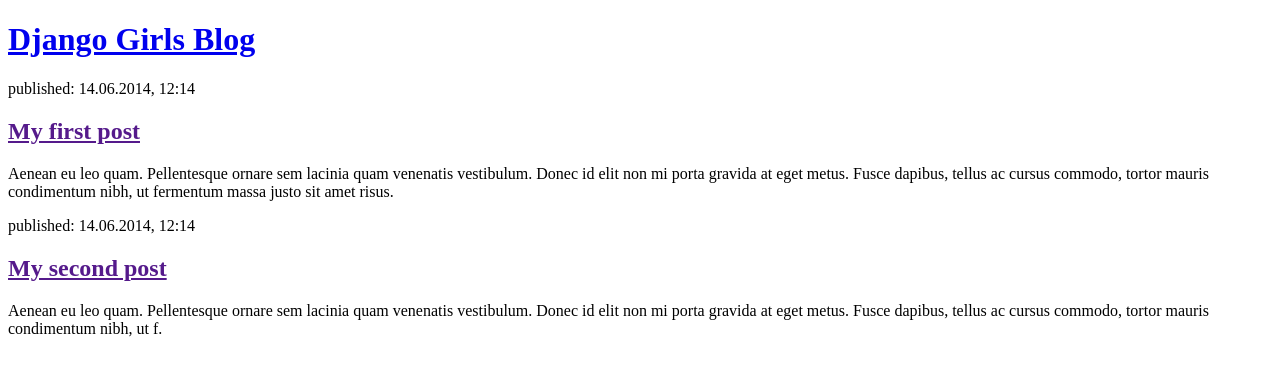
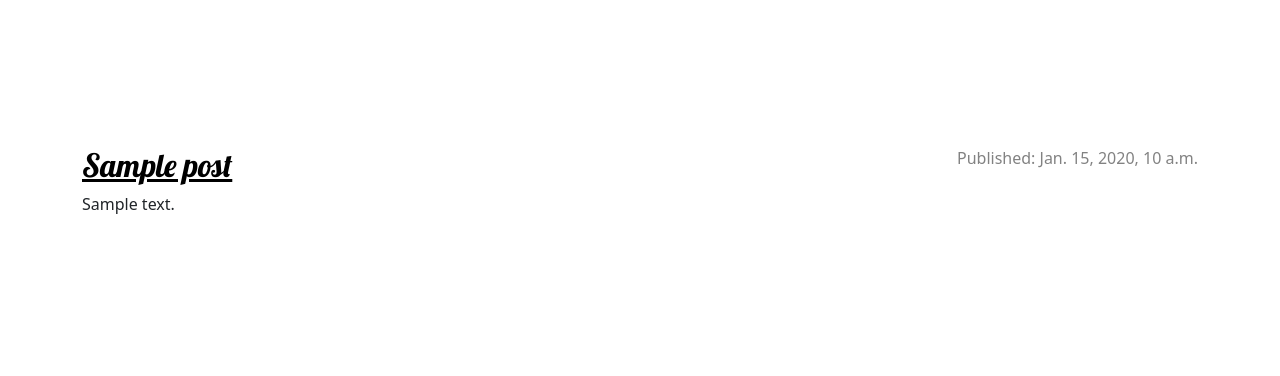
Before and after one commit to Kevin2Holt/django_tutorial, a Django app: template blog/templates/blog/post_list.html in a window 1280 px wide. Shown: the top 376 px of the page. Run offline with Django 3.2, Linux system fonts and the light colour scheme; the template is opened without the code that fills it: values that come from a table or form of the project are taken from there, others are empty; tables that the repository leaves empty hold one stand-in row (values such as "Sample post").

Commit message:
M06 Changes -Dynamic Data in Templates -Django Templates -CSS - Make it Pretty -Template Extending

```diff
--- /dev/null
+++ b/blog/static/css/blog.css
@@ -0,0 +1,64 @@
+h1 a,
+h2 a {
+	color: #c25100;
+	font-family: "Lobster";
+}
+.page-header {
+	background-color: c25100;
+	margin-top: 0;
+	margin-bottom: 40px;
+	padding: 20px 20px 20px 40px;
+}
+.page-header h1,
+.page-header h1 a,
+.page-header h1 a:visited,
+.page-header h1 a:active {
+	color:#fff;
+	font-size: 36pt;
+	text-decoration: none;
+}
+h1,
+h2,
+h3,
+h4 {
+	font-family: "Lobster", cursive;
+}
+.date {
+	color: #828282;
+}
+.save {
+	float: right;
+}
+.post-form textarea,
+.post-form input {
+	width: 100%;
+}
+.top-menu,
+.top-menu:hover,
+.top-menu:visited {
+	color: #fff;
+	float: right;
+	font-size: 20pt;
+	margin-right: 20px;
+}
+.post {
+	margin-bottom: 70px;
+}
+.post h2 a,
+.post h2 a:visited {
+	color: #000;
+}
+.post > .date,
+.post > .actions {
+	float: right;
+}
+.btn-secondary,
+.btn-secondary:visited {
+	color: #c25100;
+	background: none;
+	border-color: #c25100;
+}
+.btn-secondary:hover {
+	color: #fff;
+	background-color: #c25100;
+}
--- /dev/null
+++ b/blog/templates/blog/base.html
@@ -0,0 +1,28 @@
+{% load static %}
+<!DOCTYPE html>
+<html>
+	<head>
+		<title>Django Girls blog</title>
+
+		<link href="https://cdn.jsdelivr.net/npm/bootstrap@5.2.3/dist/css/bootstrap.min.css" rel="stylesheet" integrity="sha384-rbsA2VBKQhggwzxH7pPCaAqO46MgnOM80zW1RWuH61DGLwZJEdK2Kadq2F9CUG65" crossorigin="anonymous">
+		<link href="//fonts.googleapis.com/css?family=Lobster&subset=latin,latin-ext" rel="stylesheet" type="text/css">
+		<link rel="stylesheet" href="{% static 'css/blog.css' %}">
+	</head>
+	<body>
+		<header class="page-header">
+			<div class="container">
+				<h1><a href="/">Django Girls Blog</a></h1>
+			</div>
+		</header>
+
+		<main class="container">
+			<div class="row">
+				<div class="col">
+					{% block content %}
+					{% endblock %}
+				</div>
+			</div>
+		</main>
+
+	</body>
+</html>
--- a/blog/templates/blog/post_list.html
+++ b/blog/templates/blog/post_list.html
@@ -1,23 +1,11 @@
-<!DOCTYPE html>
-<html>
-    <head>
-        <title>Django Girls blog</title>
-    </head>
-    <body>
-        <header>
-            <h1><a href="/">Django Girls Blog</a></h1>
-        </header>
+{% extends "blog/base.html" %}
 
-        <article>
-            <time>published: 14.06.2014, 12:14</time>
-            <h2><a href="">My first post</a></h2>
-            <p>Aenean eu leo quam. Pellentesque ornare sem lacinia quam venenatis vestibulum. Donec id elit non mi porta gravida at eget metus. Fusce dapibus, tellus ac cursus commodo, tortor mauris condimentum nibh, ut fermentum massa justo sit amet risus.</p>
-        </article>
-
-        <article>
-            <time>published: 14.06.2014, 12:14</time>
-            <h2><a href="">My second post</a></h2>
-            <p>Aenean eu leo quam. Pellentesque ornare sem lacinia quam venenatis vestibulum. Donec id elit non mi porta gravida at eget metus. Fusce dapibus, tellus ac cursus commodo, tortor mauris condimentum nibh, ut f.</p>
-        </article>
-    </body>
-</html>
+{% block content %}
+	{% for post in posts %}
+		<article class="post">
+			<time class="date">Published: {{ post.published_date }}</time>
+			<h2><a href="">{{ post.title }}</a></h2>
+			<p>{{ post.text|linebreaksbr }}</p>
+		</article>
+	{% endfor %}
+{% endblock %}
--- a/blog/views.py
+++ b/blog/views.py
@@ -1,4 +1,6 @@
 from django.shortcuts import render
+from .models import Post
 
 def post_list(req):
-	return render(req, 'blog/post_list.html', {})
+	Post.objects.filter(published_date__lte=timezone.now()).order_by("published_date")
+	return render(req, 'blog/post_list.html', {"posts": posts})
```
